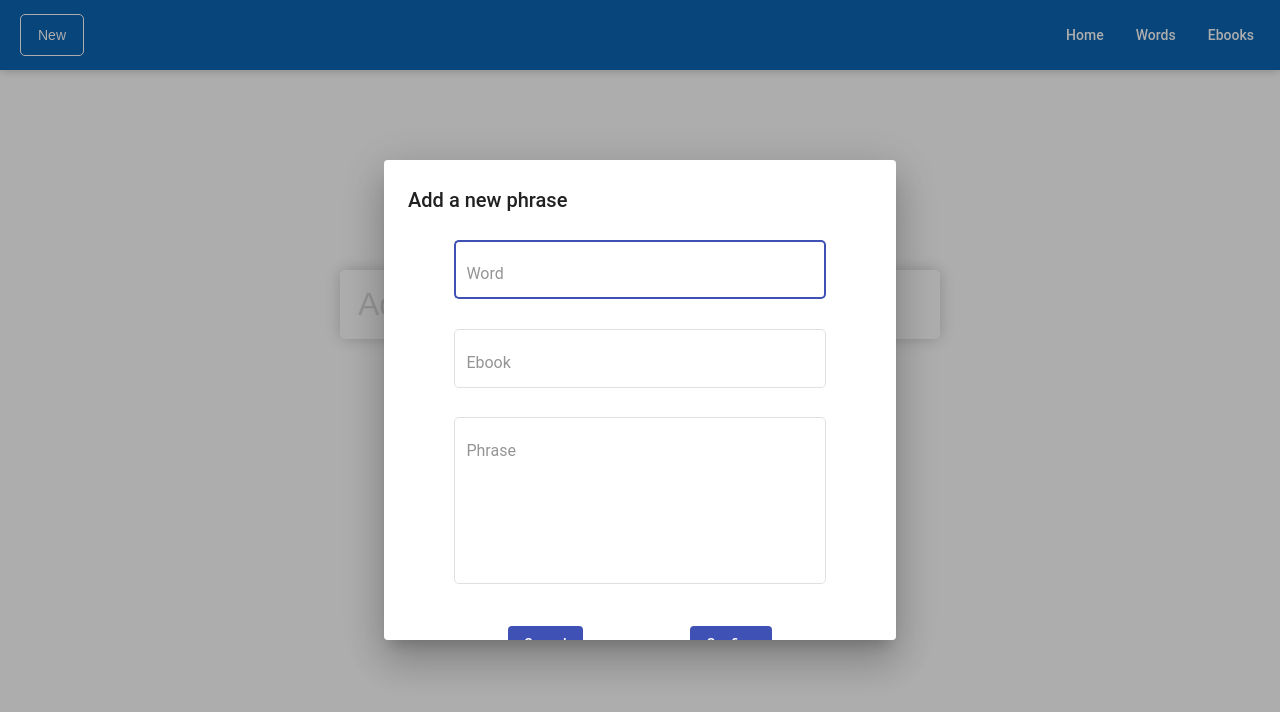
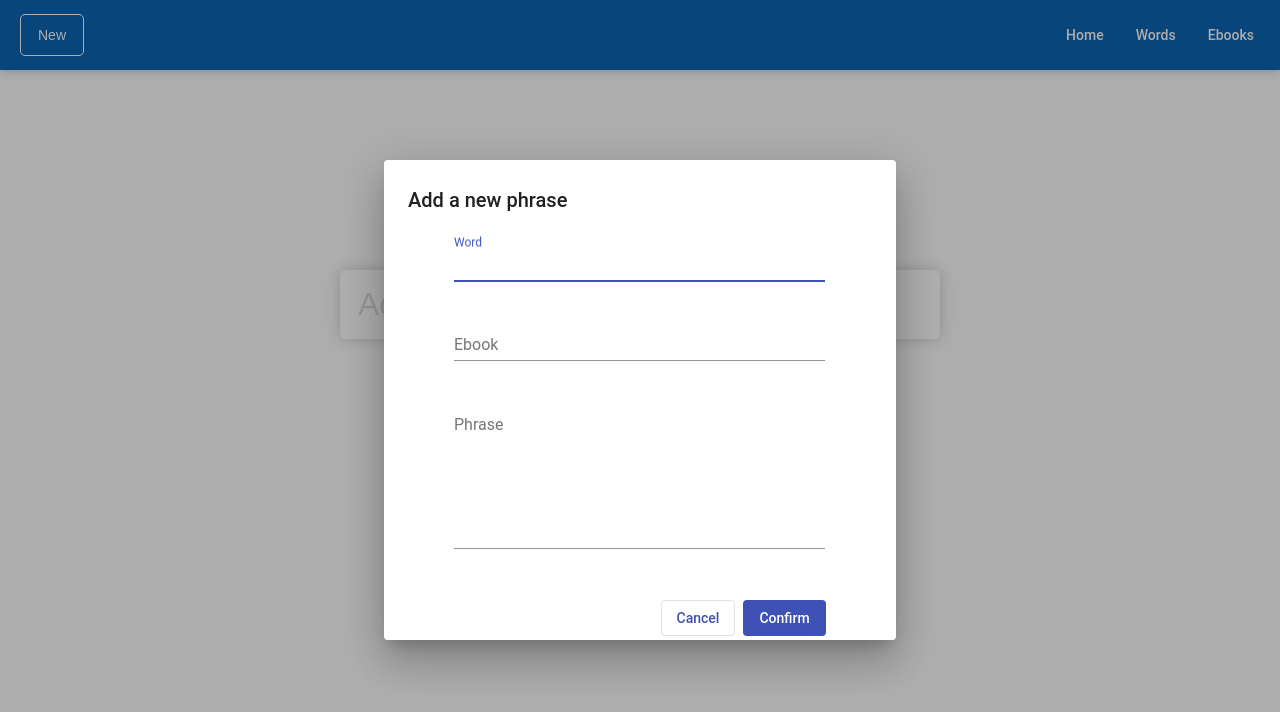
Before and after one commit to lucbarn/text-crawler-app, an Angular app in the folder frontend/: page / in a window 1280 px wide. Both pictures are taken after a click on the button "New". Shown: the top 712 px of the page. Built offline with nearby package versions, Linux system fonts and the light colour scheme.

Commit message:
Update dialog style

```diff
--- a/frontend/package.json
+++ b/frontend/package.json
@@ -24,7 +24,7 @@
     "@angular/platform-browser-dynamic": "~9.0.1",
     "@angular/router": "~9.0.1",
     "core-js": "^2.5.4",
-    "rxjs": "~6.5.3",
+    "rxjs": "~6.5.4",
     "tslib": "^1.10.0",
     "zone.js": "~0.10.2"
   },
--- a/frontend/src/app/storage-dialog.component.css
+++ b/frontend/src/app/storage-dialog.component.css
@@ -1,8 +1,3 @@
-/*
-#dialog-title {
-
-}
-*/
 #dialog-content {
   min-height: 75%;
   max-height: auto;
@@ -18,13 +13,15 @@
 
 .dialog-form-element {
   width: 80%;
-  margin: 0 auto;
+  margin: 0 auto 15px auto;
 }
 
 #dialog-actions {
+  width: 80%;
   justify-content: flex-end;
+  margin: auto;
 }
 
 .dialog-button {
-  margin: auto;
+  margin-left: auto;
 }
--- a/frontend/src/app/storage-dialog.component.html
+++ b/frontend/src/app/storage-dialog.component.html
@@ -1,16 +1,19 @@
 <h2 mat-dialog-title>Add a new phrase</h2>
 <mat-dialog-content id="dialog-content">
   <form id="dialog-form">
-    <mat-form-field class="dialog-form-element" appearance="outline">
-      <input matInput placeholder="Word"
+    <mat-form-field class="dialog-form-element">
+      <mat-label>Word</mat-label>
+      <input matInput
              [(ngModel)]="word" [ngModelOptions]="{standalone: true}">
     </mat-form-field>
-    <mat-form-field class="dialog-form-element" appearance="outline">
-      <input matInput placeholder="Ebook"
+    <mat-form-field class="dialog-form-element">
+      <mat-label>Ebook</mat-label>
+      <input matInput
              [(ngModel)]="ebookTitle" [ngModelOptions]="{standalone: true}">
     </mat-form-field>
-    <mat-form-field class="dialog-form-element" appearance="outline">
-      <textarea matInput placeholder="Phrase" cdkTextareaAutosize
+    <mat-form-field class="dialog-form-element">
+      <mat-label>Phrase</mat-label>
+      <textarea matInput cdkTextareaAutosize
                 cdkAutosizeMinRows="7" cdkAutosizeMaxRows="10"
                 [(ngModel)]="phrase"
                 [ngModelOptions]="{standalone: true}"></textarea>
@@ -18,6 +21,6 @@
   </form>
 </mat-dialog-content>
 <mat-dialog-actions id="dialog-actions">
-  <button class="dialog-button" mat-flat-button color="primary" (click)="onNoClick()">Cancel</button>
+  <button class="dialog-button" mat-stroked-button color="primary" (click)="onNoClick()">Cancel</button>
   <button class="dialog-button" mat-flat-button color="primary">Confirm</button>
 </mat-dialog-actions>
```
Also changed, not shown: 1 other file (tests, documents, lock files or other folders).
